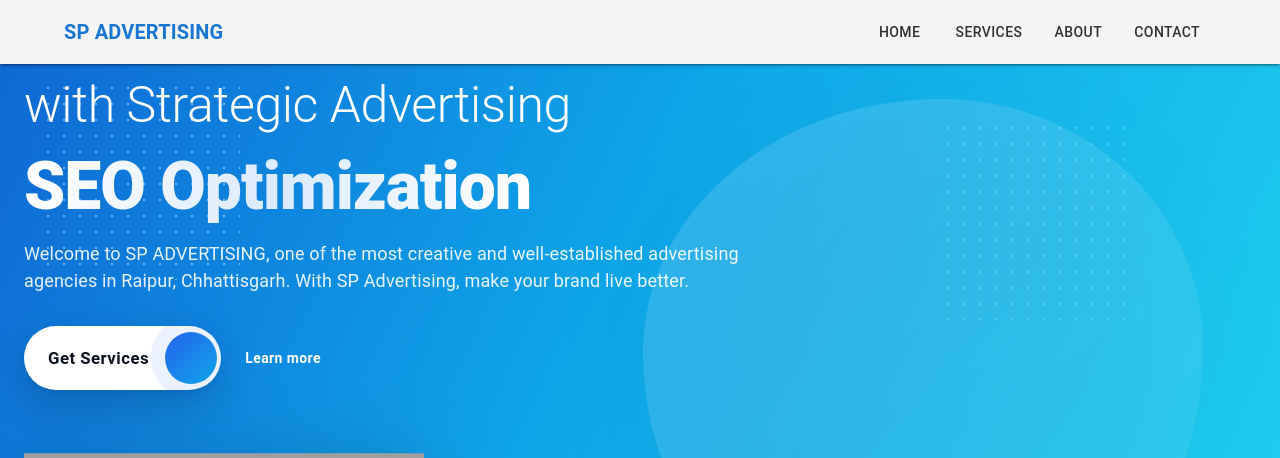
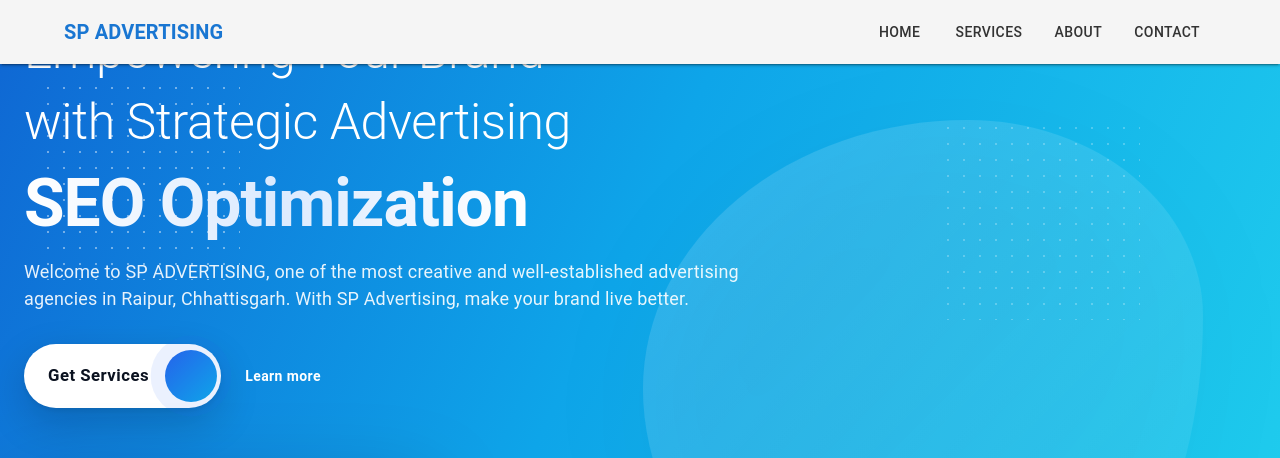
Before and after one commit to Ashirward1312/SP-Advertising-Landing-page, a React (Create React App) app: page / in a window 1280 px wide. Shown: the top 458 px of the page. Built offline with nearby package versions, Linux system fonts and the light colour scheme; grey boxes are pictures that could not be loaded; some icons are missing.

Commit message:
Change in aligment

```diff
--- a/src/Components/Home.js
+++ b/src/Components/Home.js
@@ -40,7 +40,7 @@
 const HeroRoot = styled('section')(({ theme }) => ({
   position: 'relative',
   overflow: 'hidden',
-  minHeight: '92vh',
+  minHeight: '100vh', // desktop unchanged
   display: 'flex',
   alignItems: 'center',
   // blue gradient background
@@ -57,6 +57,11 @@
       'radial-gradient(1500px 600px at -20% 110%, rgba(255,255,255,.18), transparent 60%)',
     pointerEvents: 'none',
   },
+  // MOBILE ONLY changes
+  [theme.breakpoints.down('sm')]: {
+    minHeight: '100dvh',
+    paddingBlock: theme.spacing(6),
+  },
 }));
 
 const Blob = styled(Box)(({ theme }) => ({
@@ -71,11 +76,15 @@
   filter: 'drop-shadow(0 20px 50px rgba(2, 6, 23, 0.25))',
   animation: `${blobMorph} 16s ease-in-out infinite`,
   zIndex: 0,
-  // make sure it shrinks on small screens
+  // original medium behavior unchanged
   [theme.breakpoints.down('md')]: {
     width: 420,
     height: 420,
     right: '2%',
+  },
+  // MOBILE ONLY: hide on phones
+  [theme.breakpoints.down('sm')]: {
+    display: 'none',
   },
 }));
 
@@ -88,6 +97,10 @@
     'radial-gradient(rgba(255,255,255,0.7) 1.2px, transparent 1.2px)',
   backgroundSize: '16px 16px',
   zIndex: 0,
+  // MOBILE ONLY: hide decorative dots
+  [theme.breakpoints.down('sm')]: {
+    display: 'none',
+  },
 }));
 
 const FloatImage = styled('img')(({ theme }) => ({
@@ -97,9 +110,14 @@
   maxWidth: 520,
   animation: `${floatY} 7s ease-in-out infinite`,
   filter: 'drop-shadow(0 20px 40px rgba(3, 7, 18, 0.25))',
+  // original medium behavior unchanged
   [theme.breakpoints.down('md')]: {
     maxWidth: 420,
     marginInline: 'auto',
+  },
+  // MOBILE ONLY: slightly smaller
+  [theme.breakpoints.down('sm')]: {
+    maxWidth: 360,
   },
 }));
 
@@ -168,12 +186,20 @@
         >
           {/* Left content */}
           <Grid item xs={12} md={7} lg={6}>
-            <Stack spacing={2} sx={{ animation: `${fadeUp} .8s ease .05s both` }}>
+            <Stack
+              spacing={2}
+              sx={{
+                animation: `${fadeUp} .8s ease .05s both`,
+                // MOBILE ONLY: center text
+                textAlign: { xs: 'center', sm: 'left' },
+                alignItems: { xs: 'center', sm: 'flex-start' },
+              }}
+            >
               <Typography
                 variant="h2"
                 sx={{
                   lineHeight: 1.1,
-                  fontSize: { xs: 36, sm: 44, md: 56 },
+                  fontSize: { xs: 30, sm: 40, md: 50 },
                 }}
               >
                 Empowering Your Brand
@@ -192,7 +218,7 @@
               <Typography
                 component="h1"
                 sx={{
-                  fontWeight: 800,
+                  fontWeight: 700,
                   lineHeight: 1.15,
                   fontSize: { xs: 38, sm: 52, md: 66 },
                   letterSpacing: { md: -1 },
@@ -214,7 +240,16 @@
                 With SP Advertising, make your brand live better.
               </Typography>
 
-              <Stack direction="row" spacing={2} sx={{ pt: 2 }}>
+              <Stack
+                // MOBILE ONLY: stack buttons vertically
+                direction={{ xs: 'column', sm: 'row' }}
+                spacing={{ xs: 1.5, sm: 2 }}
+                sx={{
+                  pt: 2,
+                  width: '100%',
+                  alignItems: { xs: 'stretch', sm: 'center' },
+                }}
+              >
                 <CTAButton
                   variant="contained"
                   endIcon={
@@ -222,6 +257,11 @@
                       <ArrowForwardRoundedIcon />
                     </ArrowCircle>
                   }
+                  sx={{
+                    width: { xs: '100%', sm: 'auto' },
+                    height: { xs: 56, sm: 64 },
+                    fontSize: { xs: '1rem', sm: '1.05rem' },
+                  }}
                 >
                   Get Services
                 </CTAButton>
@@ -233,8 +273,10 @@
                     color: '#fff',
                     textTransform: 'none',
                     fontWeight: 600,
+                    transition: 'transform .25s ease, opacity .25s ease',
                     '&:hover': { opacity: 0.85, transform: 'translateY(-2px)' },
-                    transition: 'transform .25s ease, opacity .25s ease',
+                    width: { xs: '100%', sm: 'auto' },
+                    height: { xs: 48, sm: 56 },
                   }}
                 >
                   Learn more
@@ -261,14 +303,8 @@
 
       {/* Decorative shapes */}
       <Blob aria-hidden />
-      <DotPattern
-        aria-hidden
-        sx={{ left: { xs: -20, md: 40 }, top: 80 }}
-      />
-      <DotPattern
-        aria-hidden
-        sx={{ right: 140, top: 120, opacity: 0.35 }}
-      />
+      <DotPattern aria-hidden sx={{ left: { xs: -20, md: 40 }, top: 80 }} />
+      <DotPattern aria-hidden sx={{ right: 140, top: 120, opacity: 0.35 }} />
       <DotPattern
         aria-hidden
         sx={{ right: 60, bottom: 80, width: 160, height: 160, opacity: 0.25 }}
--- a/src/Components/Navbar.js
+++ b/src/Components/Navbar.js
@@ -1,15 +1,52 @@
-import React from "react";
-import { AppBar, Toolbar, Typography, Button, Box } from "@mui/material";
+import React, { useState } from "react";
+import {
+  AppBar,
+  Toolbar,
+  Typography,
+  Button,
+  Box,
+  IconButton,
+  Drawer,
+  List,
+  ListItem,
+  ListItemButton,
+  ListItemText,
+} from "@mui/material";
+import MenuIcon from "@mui/icons-material/Menu";
 
 const Navbar = () => {
+  const [mobileOpen, setMobileOpen] = useState(false);
+  const menuItems = ["Home", "Services", "About", "Contact"];
+
+  const handleDrawerToggle = () => {
+    setMobileOpen(!mobileOpen);
+  };
+
+  const drawer = (
+    <Box sx={{ width: 240 }} onClick={handleDrawerToggle}>
+      <List>
+        {menuItems.map((item) => (
+          <ListItem key={item} disablePadding>
+            <ListItemButton href={`#${item.toLowerCase()}`}>
+              <ListItemText primary={item} />
+            </ListItemButton>
+          </ListItem>
+        ))}
+      </List>
+    </Box>
+  );
+
   return (
+    <>
       <AppBar position="fixed" color="default" sx={{ boxShadow: 2 }}>
         <Toolbar sx={{ justifyContent: "space-between", px: { xs: 2, md: 8 } }}>
           <Typography variant="h6" sx={{ fontWeight: "bold", color: "#1976d2" }}>
             SP ADVERTISING
           </Typography>
-        <Box>
-          {["Home", "Services", "About", "Contact"].map((item) => (
+
+          {/* Desktop menu */}
+          <Box sx={{ display: { xs: "none", md: "flex" } }}>
+            {menuItems.map((item) => (
               <Button
                 key={item}
                 href={`#${item.toLowerCase()}`}
@@ -24,8 +61,29 @@
               </Button>
             ))}
           </Box>
+
+          {/* Mobile menu button */}
+          <IconButton
+            color="inherit"
+            edge="start"
+            onClick={handleDrawerToggle}
+            sx={{ display: { md: "none" } }}
+          >
+            <MenuIcon />
+          </IconButton>
         </Toolbar>
       </AppBar>
+
+      {/* Mobile Drawer */}
+      <Drawer
+        anchor="right"
+        open={mobileOpen}
+        onClose={handleDrawerToggle}
+        ModalProps={{ keepMounted: true }} // Better open performance on mobile
+      >
+        {drawer}
+      </Drawer>
+    </>
   );
 };
 
--- a/src/Components/Services.js
+++ b/src/Components/Services.js
@@ -87,8 +87,8 @@
           <Card
             key={index}
             sx={{
-              width: 280,
-              height: 380, // fixed height for alignment
+              width: 200,
+              height: 280, // fixed height for alignment
               p: 4,
               borderRadius: 2,
               border: "1px solid #e5e7eb",
```
Lines whose indentation alone changed are shown as unchanged.
